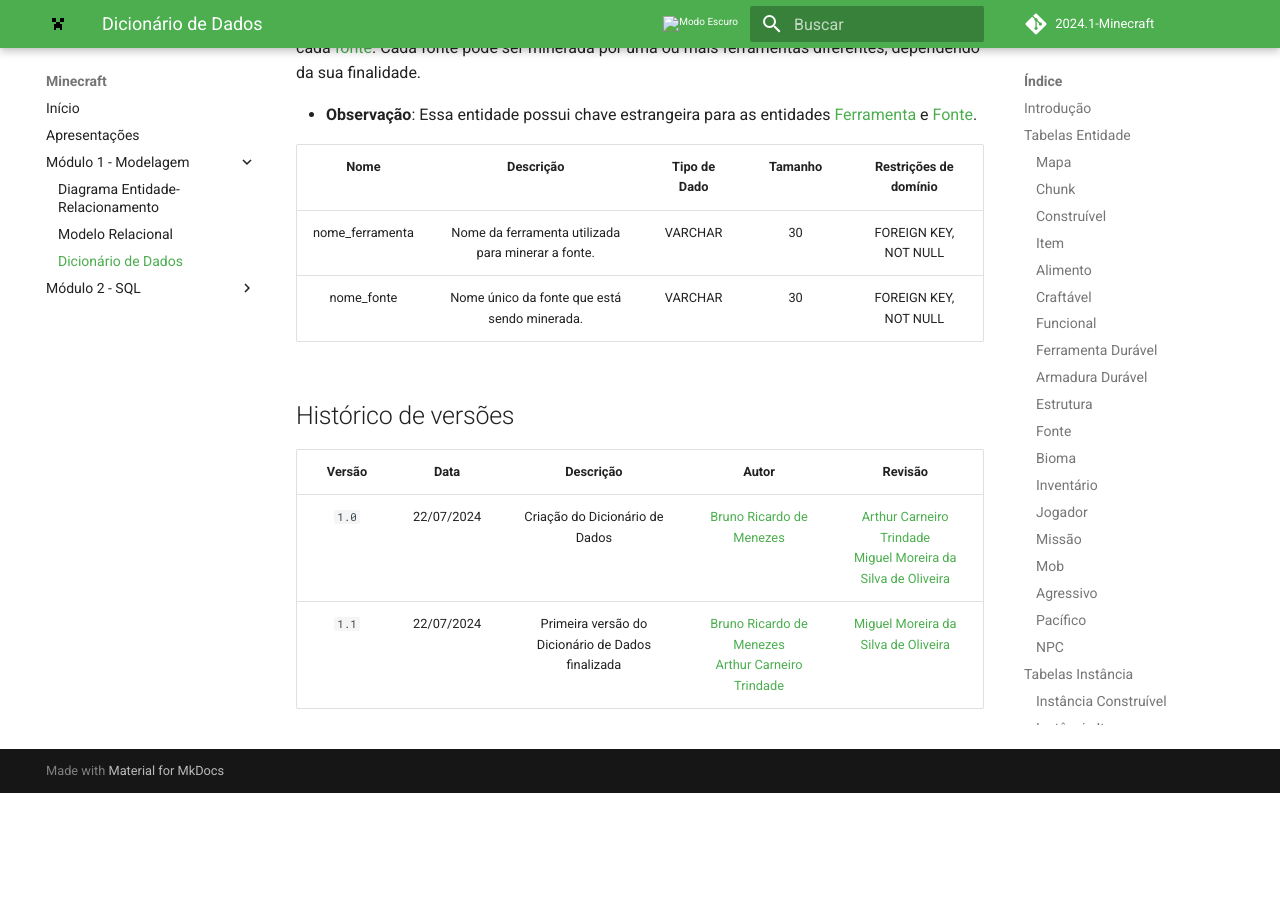
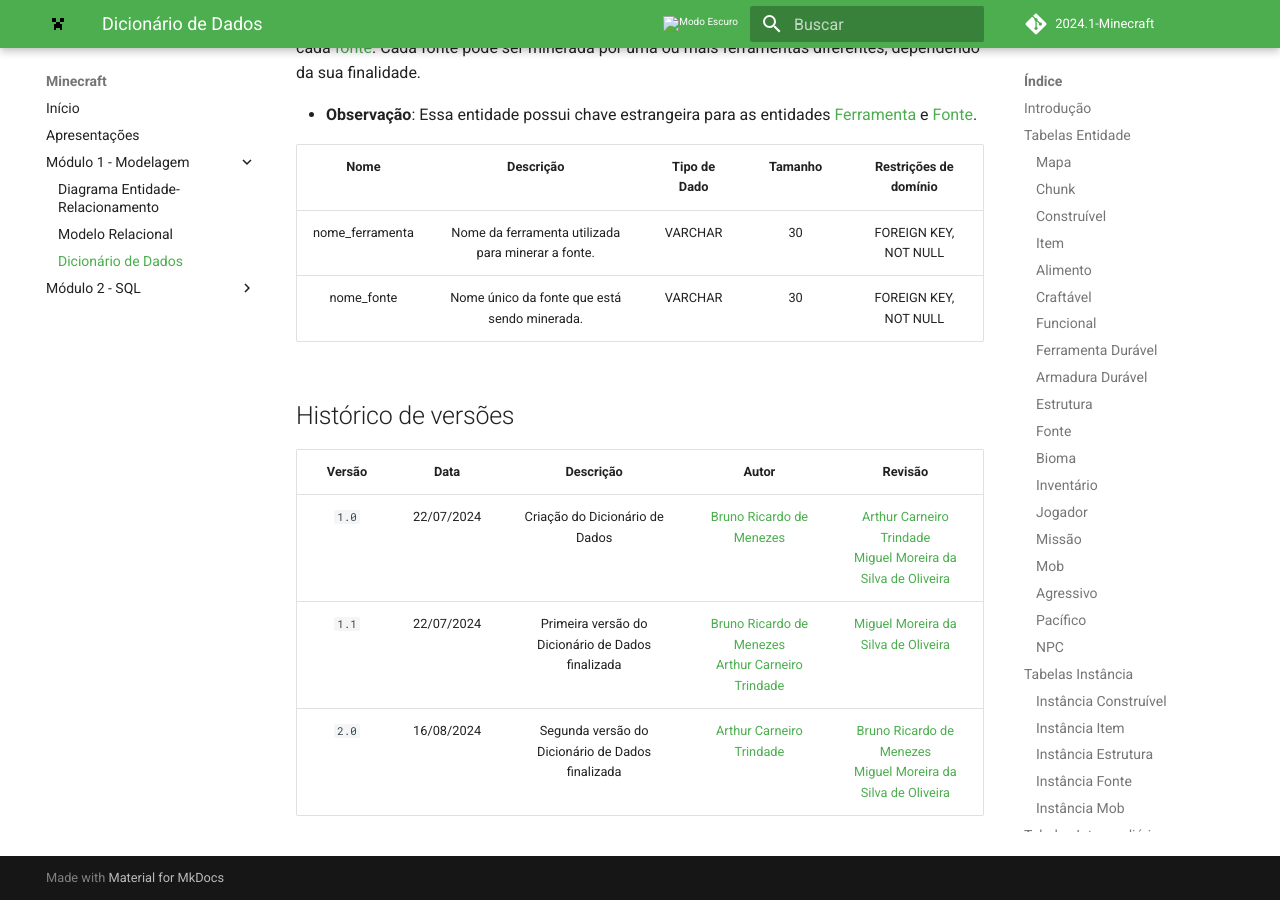
Before and after one commit to SBD1/2024.1-Minecraft, an MkDocs documentation site: the page built from gitpages/docs/modulo_1/dicDados.md, in a window 1280 px wide and 900 px high, scrolled down 14520 px. Built offline with MkDocs 1.6.1 and Material for MkDocs 9.7.7, drawn with Linux system fonts in a browser that asks for light colours; comment, search, counter and statistics services are not loaded; before the commit the page ends 15313 px from its top, so only the background shows below that.

Commit message:
atualização histórico de versão

```diff
--- a/gitpages/docs/modulo_1/dicDados.md
+++ b/gitpages/docs/modulo_1/dicDados.md
@@ -357,3 +357,4 @@
 | :----: | :--------: | :----------------------------------------------: | :---------------------------------------------------: | :-----------------------------------------------------: |
 | `1.0`  | 22/07/2024 | Criação do Dicionário de Dados | [Bruno Ricardo de Menezes](https://github.com/EhOBruno) | [Arthur Carneiro Trindade](https://github.com/trindadea)<br>[Miguel Moreira da Silva de Oliveira](https://github.com/EhOMiguel) |
 | `1.1`  | 22/07/2024 | Primeira versão do Dicionário de Dados finalizada | [Bruno Ricardo de Menezes](https://github.com/EhOBruno)<br>[Arthur Carneiro Trindade](https://github.com/trindadea) | [Miguel Moreira da Silva de Oliveira](https://github.com/EhOMiguel) |
+| `2.0`  | 16/08/2024 | Segunda versão do Dicionário de Dados finalizada | [Arthur Carneiro Trindade](https://github.com/trindadea) | [Bruno Ricardo de Menezes](https://github.com/EhOBruno)<br>[Miguel Moreira da Silva de Oliveira](https://github.com/EhOMiguel) |
```
